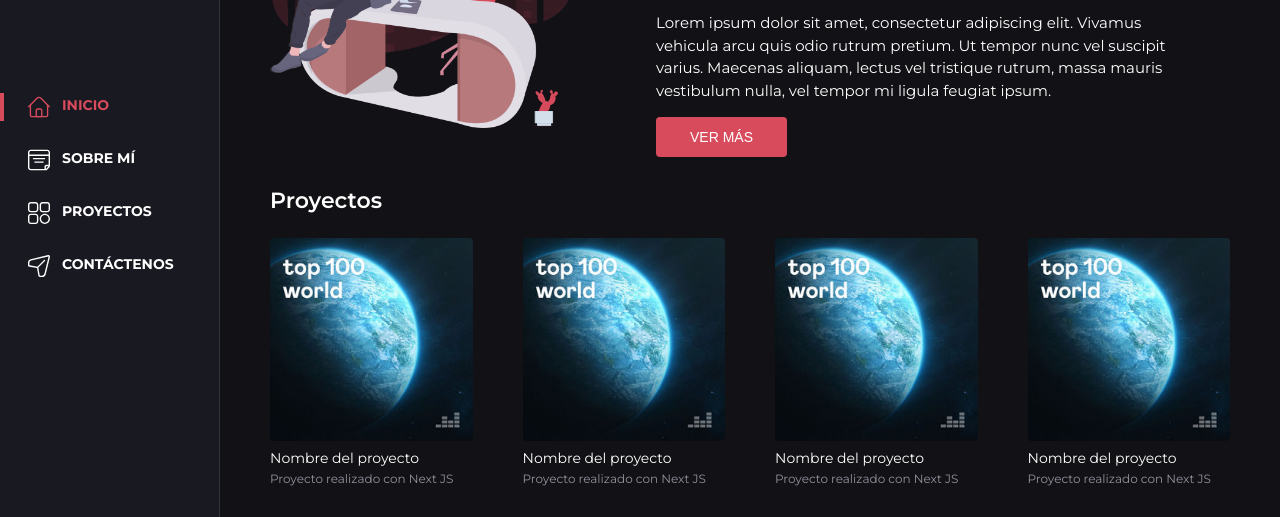
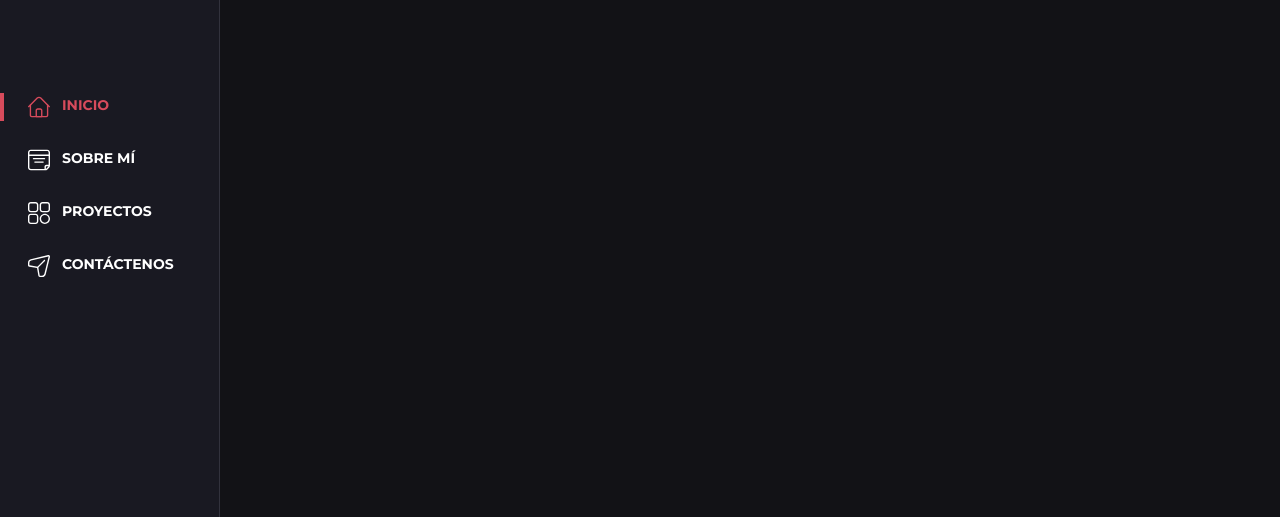
Before and after one commit to simontorresdev/portafolio, a Gatsby site: page / in a window 1280 px wide. Shown: the part 203-720 px from the top of the page. Built offline with nearby package versions, Linux system fonts and the light colour scheme; Gatsby itself is replaced by a stand-in of ours.

```diff
--- a/src/pages/index.js
+++ b/src/pages/index.js
@@ -1,13 +1,13 @@
 import React from 'react'
 import SEO from '../components/seo'
-import { Presentación } from '../components/Presentacion'
-import { Proyectos } from '../components/Proyectos'
+// import { Presentación } from '../components/Presentacion'
+// import { Proyectos } from '../components/Proyectos'
 
 const IndexPage = () => (
   <>
     <SEO title='Inicio' />
-    <Presentación />
-    <Proyectos />
+    {/* <Presentación /> */}
+    {/* <Proyectos /> */}
   </>
 )
 
```
